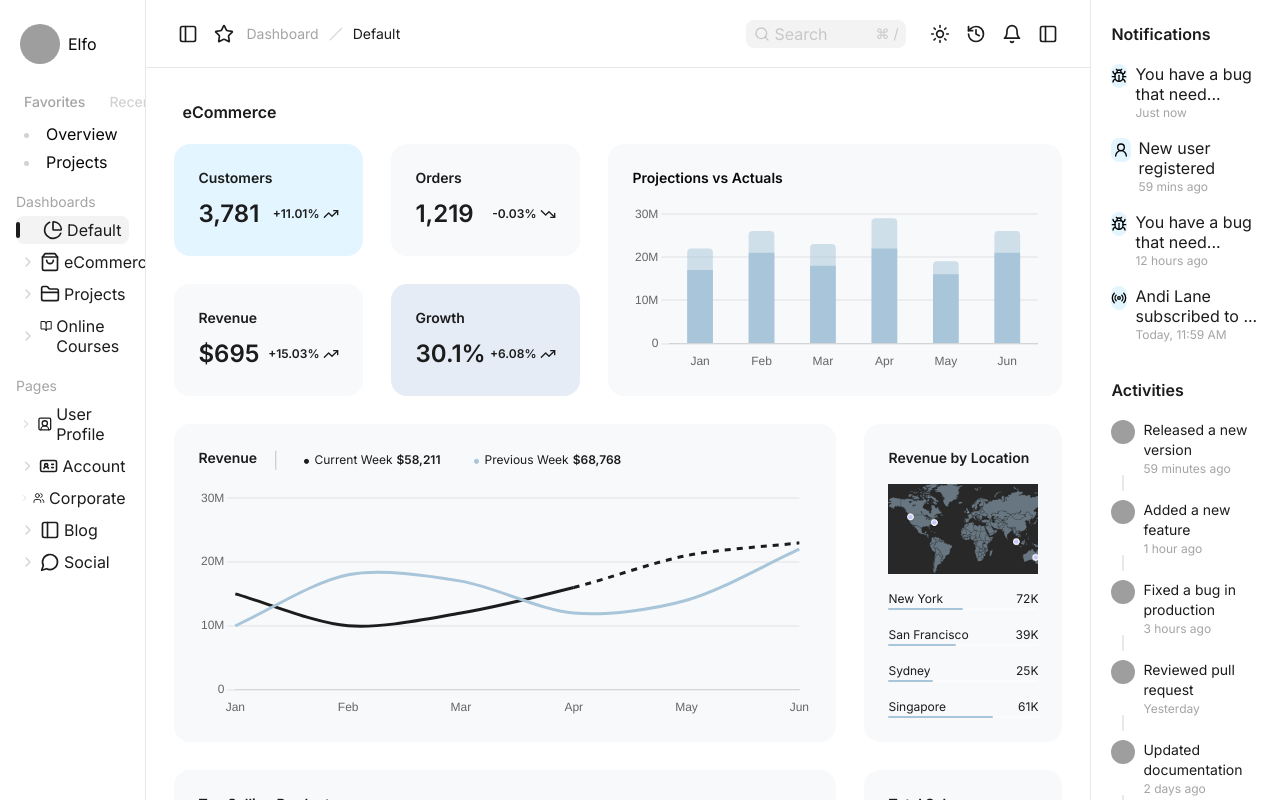
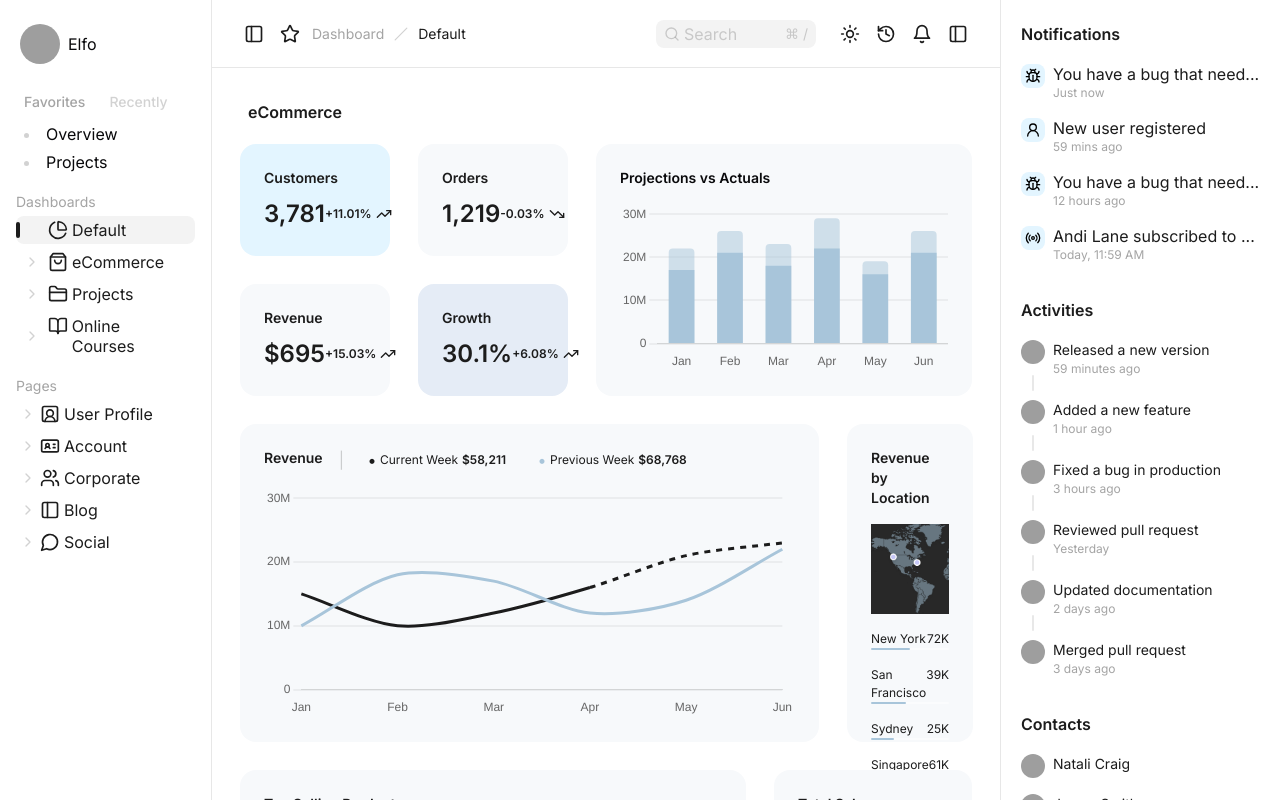
Before and after one commit to niveshnagar/juspay-assignment, a React (Vite) app: page / in a window 1280 px wide. Built offline with nearby package versions, Linux system fonts and the light colour scheme; grey boxes are pictures that could not be loaded.

Commit message:
chore: Updated Readme.md

```diff
--- a/src/Layout.tsx
+++ b/src/Layout.tsx
@@ -14,12 +14,12 @@ const Layout = ({ children }: LayoutProps) => {
       <AppSidebar />
 
       {/* Center Area */}
-      <div className="flex-1 flex flex-col">
+      <div className="flex-1 flex flex-col overflow-x-hidden">
         {/* Navbar */}
         <Navbar />
 
         {/* Main Content */}
-        <main className="bg-white  dark:bg-[#1C1C1C] flex-1 overflow-y-auto p-7 overflow-auto scrollbar-none">
+        <main className="bg-white dark:bg-[#1C1C1C] flex-1 p-7 overflow-x-auto overflow-y-hidden max-w-full min-w-0 sm-700:overflow-x-auto">
           {children}
         </main>
       </div>
@@ -30,4 +30,7 @@ const Layout = ({ children }: LayoutProps) => {
   );
 };
 
+
+
+
 export default Layout;
--- a/src/components/AppSidebar.tsx
+++ b/src/components/AppSidebar.tsx
@@ -90,7 +90,7 @@ const AppSidebar = () => {
   const isOpen = useRecoilValue(appSidebarAtom);
 
   return isOpen ? (
-    <div className=" bg-white  dark:bg-[#1C1C1C] border-[#1C1C1C1A] dark:border-white-10             px-4 py-5 flex flex-col gap-4  overflow-auto scrollbar-none w-[212px] h-screen leading-5 border-r">
+    <div className=" bg-white  dark:bg-[#1C1C1C] border-[#1C1C1C1A] dark:border-white-10      flex-shrink-0       px-4 py-5 flex flex-col gap-4  overflow-auto scrollbar-none w-[212px] h-screen leading-5 border-r">
       {/* Sidebar Header */}
       <div>
         <div className="p-1 flex flex-row items-center">
@@ -172,7 +172,7 @@ const AppSidebar = () => {
 
       {/* Sidebar Group 2 */}
       <div className="flex flex-col gap-1">
-      <p className="text-[#1C1C1C66] dark:text-white-40 text-sm">Pages</p>
+        <p className="text-[#1C1C1C66] dark:text-white-40 text-sm">Pages</p>
         <div>
           <Accordion className="flex flex-col gap-1">
             {pages.map((page) => (
--- a/src/components/NotificationSidebar.tsx
+++ b/src/components/NotificationSidebar.tsx
@@ -107,7 +107,7 @@ const NotificationSidebar = () => {
   const isOpen = useRecoilValue(notificationSidebarAtom);
 
   return isOpen ? (
-    <div className="bg-white border-[#1C1C1C1A] dark:bg-[#1C1C1C]  dark:border-white-10 text-[#1C1C1C] dark:text-white  p-4 flex flex-col gap-6  w-[280px] overflow-auto scrollbar-none border-l ">
+    <div className="bg-white border-[#1C1C1C1A] dark:bg-[#1C1C1C]  dark:border-white-10 text-[#1C1C1C] dark:text-white  p-4 flex flex-col flex-shrink-0 gap-6  w-[280px] overflow-auto scrollbar-none border-l ">
       {/* Notifications */}
       <div className="flex flex-col gap-2">
         <div className="px-1 py-2 leading-5 font-semibold">Notifications</div>
```
Also changed, not shown: 1 other file (tests, documents, lock files or other folders).
